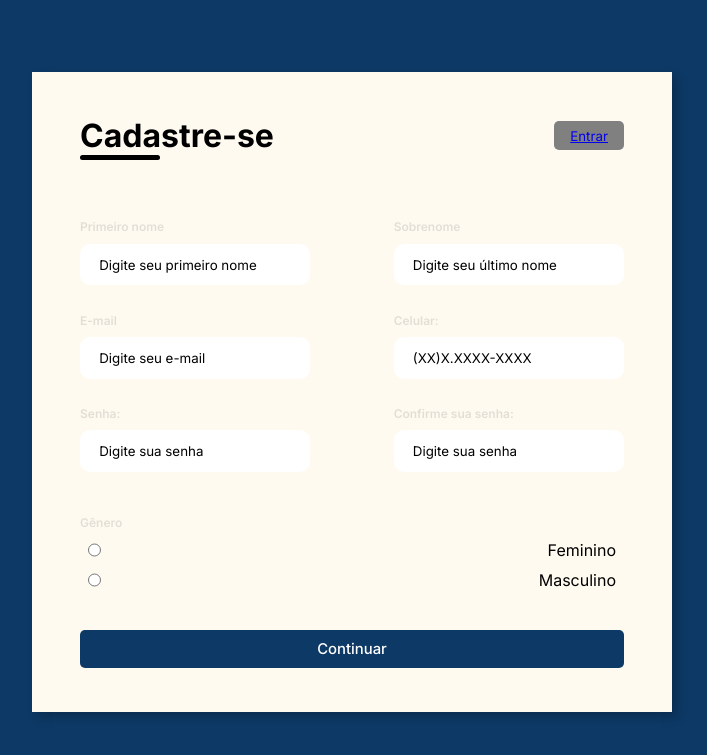
After one commit to Hitalooo/psif, a Flask app: template templates/cadastro.html in a window 1280 px wide. The commit adds this page. Shown: the top 755 px of the page, without its empty margins (288-995 px from the left). Run offline with Flask 3, Linux system fonts and the light colour scheme; the template is opened without the code that fills it, so the values that code supplies are empty.

Commit message:
arquivos novos

```diff
--- a/app.py
+++ b/app.py
@@ -70,7 +70,6 @@ def juros():
             taxa_juros = float(request.form['taxa'])
             periodo_meses = float(request.form['periodo'])
             num_pessoas = request.form.get('pessoas', 1)
-
             num_pessoas = int(num_pessoas) if num_pessoas else 1  # Definindo um valor padrão para evitar divisão por zero
 
             # Cálculo de juros simples
--- /dev/null
+++ b/static/cadastro.css
@@ -0,0 +1,192 @@
+@import url('https://fonts.googleapis.com/css2?family=Inter:ital,opsz,wght@0,14..32,100..900;1,14..32,100..900&display=swap');
+
+* {
+  padding: 0;
+  margin: 0;
+  box-sizing: border-box;
+  font-family: 'Inter', sans-serif;
+}
+
+body {
+  width: 100%;
+  height: 100%;
+  display: flex;
+  justify-content: center;
+  align-items: center;
+  background-color: #0d3966;
+}
+
+.container {
+  width: 80%;
+  height: 80vh;
+  display: flex;
+  box-shadow: 5px 5px 10px rgba(0, 0, 0, .212);
+  margin-top: 4.5rem;
+}
+
+.form-image {
+  width: 50%;
+  height: 80vh;
+  display: flex;
+  justify-content: center;
+  align-items: center;
+  background-color: #fffaf0;
+  padding: 1rem;
+}
+
+.form-image img {
+  width: 31rem;
+}
+
+.form {
+  width: 50%;
+  display: flex;
+  justify-content: center;
+  align-items: center;
+  flex-direction: column;
+  background-color: #fffaf0;
+  padding: 3rem;
+}
+
+.form-header {
+  margin-bottom: 3rem;
+  display: flex;
+  justify-content: space-between;
+}
+
+.login-button {
+  display: flex;
+  align-items: center
+}
+
+.login-button button {
+  border: none;
+  background-color: gray;
+  padding: 0.4rem 1rem;
+  border-radius: 5px;
+  cursor: pointer;
+}
+
+.form-header h1::after {
+  content: '';
+  display: block;
+  width: 5rem;
+  height: 0.3rem;
+  background-color: black;
+  margin: 0 auto;
+  position: absolute;
+  border-radius: 10px
+}
+
+.input-group{
+  display: flex;
+  flex-wrap: wrap;
+  justify-content: space-between;
+  padding: 1rem 0;
+}
+
+.input-box{
+  display: flex;
+  flex-direction: column;
+  margin-bottom: 1.1rem;
+}
+
+.input-box input {
+  margin: 0.6rem 0;
+  padding: 0.8rem 1.2rem;
+  border: none;
+  border-radius: 10px;
+  box-shadow: 1px 1px 6px solid #0000001c
+}
+
+
+.input-box input:focus-visible {
+  outline: 1px solid #4789cc;
+}
+
+.input-box label,
+.gender-title h6 {
+  font-size: 0.75rem;
+  font-weight: 600;
+  color: #0000001c;
+}
+
+.input-box input::placeholder{
+  color: #000000;
+}
+
+.gender-group {
+  display: flex;
+  justify-content: space-between;
+  margin-top: 0.62rem;
+  padding: 0 0.5rem;
+}
+
+.gender-input {
+  display: flex;
+  align-items: center
+}
+
+.gender-input input {
+  margin-right: 0.35rem;
+}
+
+.gender-input label {
+  font-size: 0.81rem;
+  font-weight: 600;
+  color: #000000c0;
+}
+
+.continue-button button {
+  width: 100%;
+  margin-top: 2.5rem;
+  border: none;
+  background-color: #0d3966;
+  padding: 0.62rem;
+  border-radius: 5px;
+  cursor: pointer;
+}
+
+.continue-button button:hover {
+  background-color: #4789cc;
+}
+
+.continue-button button a {
+  text-decoration: none;
+  font-size: 0.93rem;
+  font-weight: 500;
+  color: #fff;
+}
+
+@media screen and (max-width: 1330px){
+  .form-image {
+    display: none;
+  }
+  .container {
+    width: 50%;
+  }
+
+  .form {
+    width: 100%;
+  }
+}
+
+@media screen and (max-width: 1064px){
+  .container {
+    width: 90%;
+    height: auto;
+  }
+
+  .input-group{
+    flex-direction: column;
+    overflow-y: scroll;
+    flex-wrap: nowrap;
+    max-height: 10rem;
+    padding-right: 5rem;
+  }
+
+  .gender-inputs{
+    margin-top: 2rem;
+  }
+
+}
--- /dev/null
+++ b/templates/cadastro.html
@@ -0,0 +1,78 @@
+<!DOCTYPE html>
+<html lang="pt-br">
+<head>
+  <meta charset="UTF-8">
+  <meta name="viewport" content="width=device-width, initial-scale=1.0">
+  <title>Cadastro</title>
+  <link rel="stylesheet" href="./styles/cadastro.css">
+</head>
+<body>
+  <div class="container">
+    <div class="form-image">
+      <img src="#" alt="Vai ser a logo do projeto">
+    </div>
+    <div class="form">
+      <form action="#">
+        <div class="form-header">
+          <div class="title">
+            <h1>Cadastre-se</h1>
+          </div>
+          <div class="login-button">
+            <button><a href="#">Entrar</a></button>
+          </div>
+        </div>
+        <div class="input-group">
+          <div class="input-box">
+            <label for="firstname">Primeiro nome</label>
+            <input id="firstname" type="text" name="firstname" placeholder="Digite seu primeiro nome" required>
+          </div>
+
+          <div class="input-box">
+            <label for="lastname">Sobrenome</label>
+            <input id="lastname" type="text" name="lastname" placeholder="Digite seu último nome" required>
+          </div>
+            <div class="input-box">
+              <label for="email">E-mail</label>
+              <input id="email" type="email" name="email" placeholder="Digite seu e-mail" required>
+            </div>
+
+            <div class="input-box">
+              <label for="number">Celular:</label>
+              <input id="number" type="tel" name="number" placeholder="(XX)X.XXXX-XXXX" required>
+            </div>
+
+
+            <div class="input-box">
+              <label for="password">Senha:</label>
+              <input id="password" type="password" name="password" placeholder="Digite sua senha" required>
+            </div>
+
+            <div class="input-box">
+              <label for="password">Confirme sua senha:</label>
+              <input id="Confirmpassword" type="password" name="Confirmpassword" placeholder="Digite sua senha" required>
+            </div>
+          </div>
+
+        <div class="gender-inputs">
+          <div class="gender-title">
+            <h6>Gênero</h6>
+          </div>
+
+          <div class="gender-group">
+            <input type="radio" name="gender" id="female">
+            <label for="female">Feminino</label>
+          </div>
+
+          <div class="gender-group">
+            <input type="radio" name="gender" id="male">
+            <label for="female">Masculino</label>
+          </div>
+        </div>
+        <div class="continue-button">
+          <button><a href="#">Continuar</a></button>
+        </div>
+      </form>
+    </div>
+  </div>
+</body>
+</html>
--- /dev/null
+++ b/templates/churras.html
@@ -0,0 +1,5 @@
+{% extends 'piscina.html' %}
+
+{% block content %}
+        <h1>PARABENS VOCÊ ACABA DE ESCOLHER UM CHURRAS</h1>
+{% endblock %}
```
Also changed, not shown: static/style.css (added, +45 -0 lines), templates/evento.html (added, +77 -0 lines), templates/piscina.html (added, +69 -0 lines), templates/planilha.html (added, +85 -0 lines), templates/juros.html (line endings or trailing spaces).
